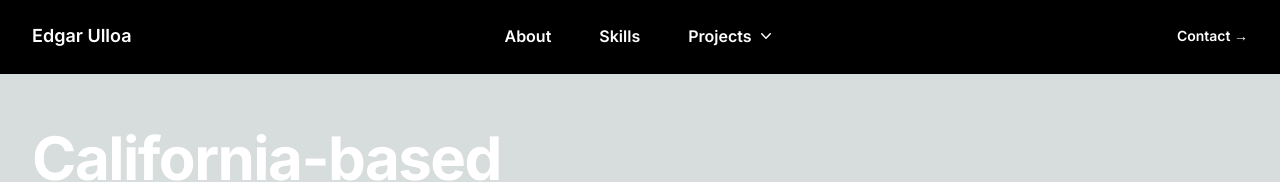
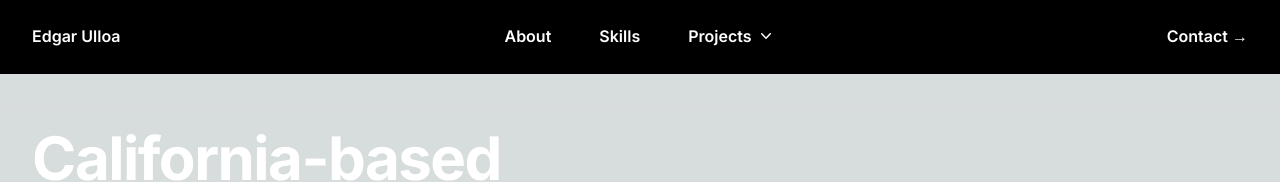
Before and after one commit to eulloa10/edgar-personal-website-2, a Next.js app in the folder portfolio/: page / in a window 1280 px wide. Shown: the top 182 px of the page. Built offline with nearby package versions, Linux system fonts and the light colour scheme.

Commit message:
updated nav styling

```diff
--- a/portfolio/src/app/components/nav.js
+++ b/portfolio/src/app/components/nav.js
@@ -42,7 +42,7 @@ export default function Nav() {
         <div className="flex lg:flex-1">
           <a href="#" className="-m-1.5 p-1.5">
             <span className="sr-only">Edgar Ulloa</span>
-            <span className="text-lg font-semibold leading-6 text-white">Edgar Ulloa</span>
+            <span className="text-md font-semibold leading-6 text-white">Edgar Ulloa</span>
           </a>
         </div>
         <div className="flex lg:hidden">
@@ -102,7 +102,7 @@ export default function Nav() {
           </Popover>
         </Popover.Group>
         <div className="hidden lg:flex lg:flex-1 lg:justify-end">
-          <a href="#contact" className="text-sm font-semibold leading-6 text-white">
+          <a href="#contact" className="text-md font-semibold leading-6 text-white">
             Contact <span aria-hidden="true">&rarr;</span>
           </a>
         </div>
```
